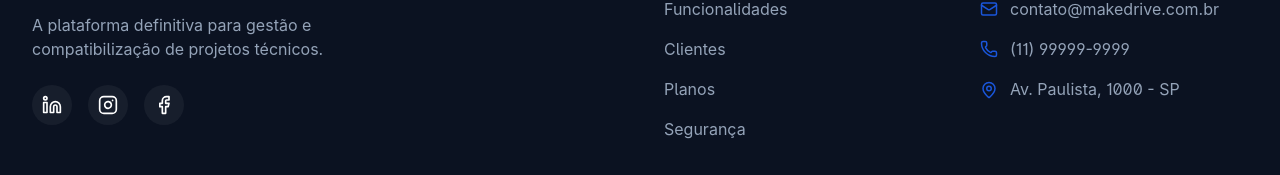
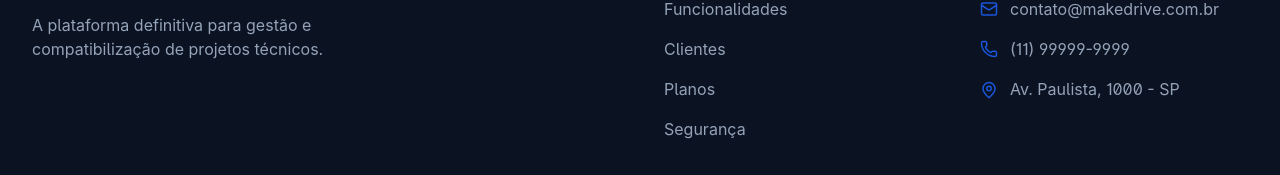
Before and after one commit to VoaNegocio/makedrive-lp, a React (Vite) app: page / in a window 1280 px wide. Shown: the part 3319-3494 px from the top of the page. Built offline with nearby package versions, Linux system fonts and the light colour scheme.

Commit message:
removi as socials, no footer

```diff
--- a/src/components/Footer.jsx
+++ b/src/components/Footer.jsx
@@ -37,17 +37,7 @@ const Footer = () => {
                     <p className="text-slate-400 mb-6 max-w-sm">
                         A plataforma definitiva para gestão e compatibilização de projetos técnicos.
                     </p>
-                    <div className="flex gap-4">
-                        <a href="#" className="w-10 h-10 rounded-full bg-white/5 hover:bg-white/10 flex items-center justify-center transition-colors text-white">
-                            <Linkedin size={20} />
-                        </a>
-                        <a href="#" className="w-10 h-10 rounded-full bg-white/5 hover:bg-white/10 flex items-center justify-center transition-colors text-white">
-                            <Instagram size={20} />
-                        </a>
-                        <a href="#" className="w-10 h-10 rounded-full bg-white/5 hover:bg-white/10 flex items-center justify-center transition-colors text-white">
-                            <Facebook size={20} />
-                        </a>
-                    </div>
+
                 </div>
 
                 <div>
```
